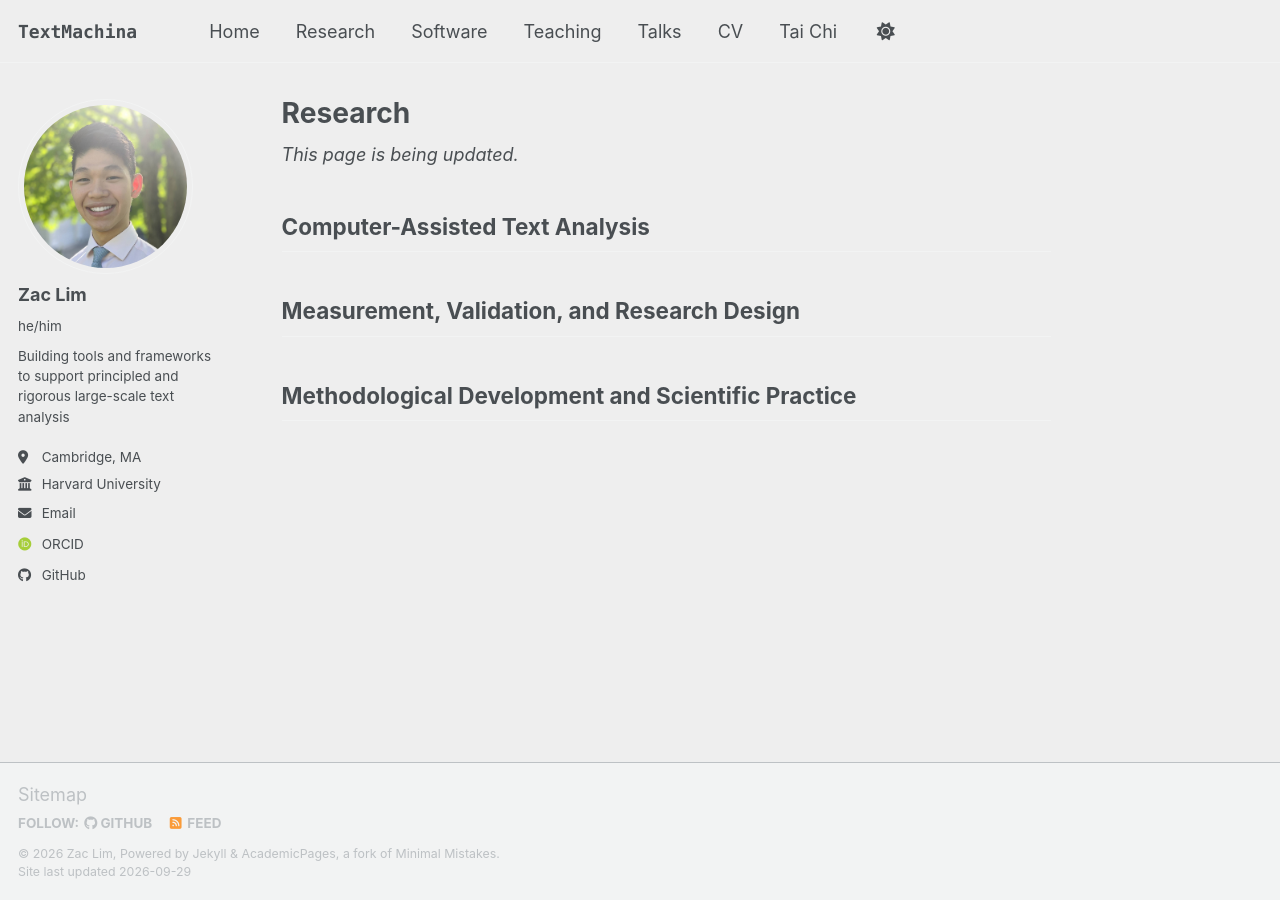
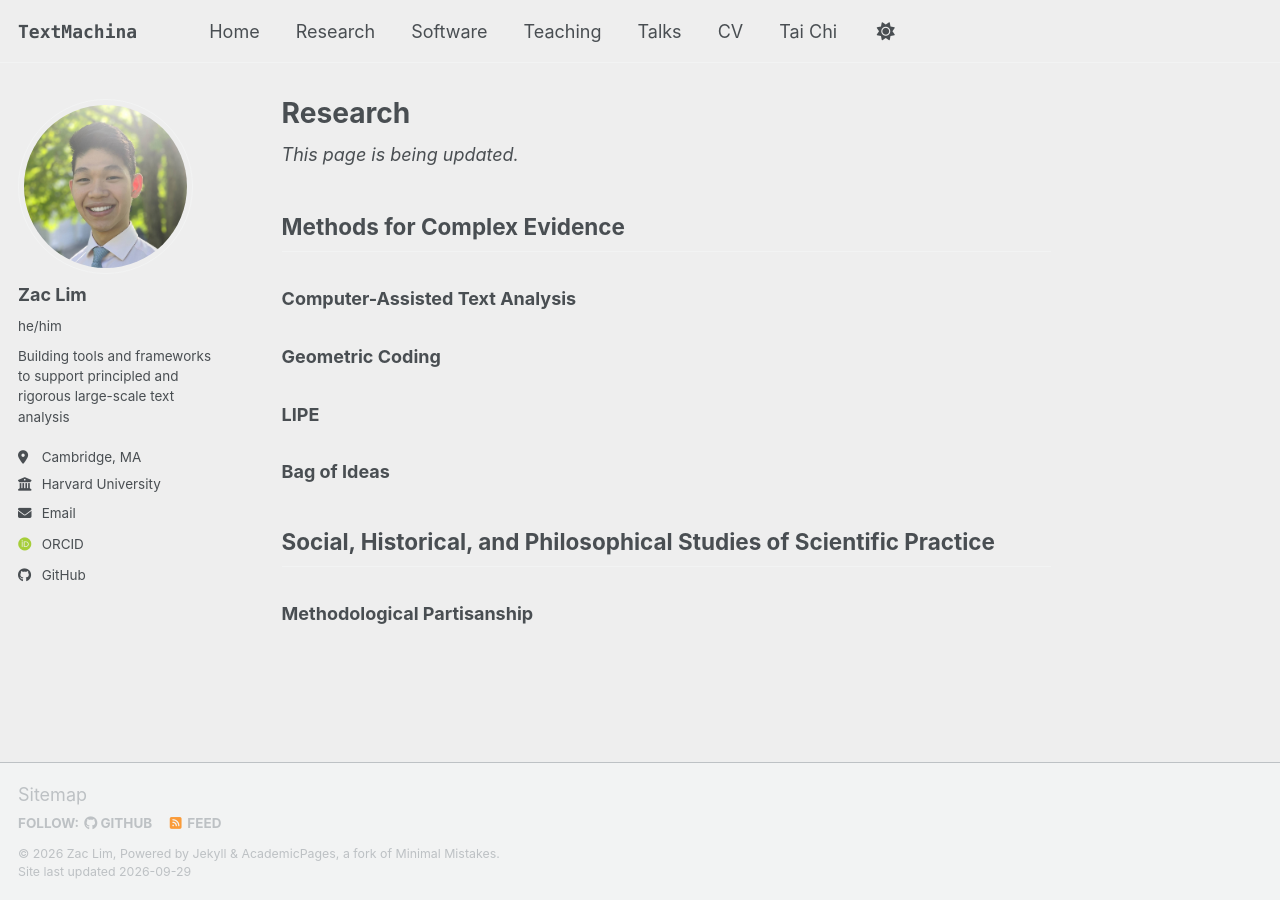
Before and after one commit to zacthinks/zacthinks.github.io, a Jekyll site: the page built from _pages/research.md, in a window 1280 px wide. Built offline with Jekyll 4.4.1, drawn with Linux system fonts in a browser that asks for light colours; some web fonts are replaced; a script bundle is joined from its source files by our own code; library files that are not in the unit come from our copies.

Commit message:
Restructure Research page around projects and outputs

```diff
--- a/_pages/research.md
+++ b/_pages/research.md
@@ -7,14 +7,23 @@ author_profile: true
 
 *This page is being updated.*
 
-## Computer-Assisted Text Analysis
+## Methods for Complex Evidence
 
-<!-- Substantive overview and project descriptions to be written with Zac. -->
+### Computer-Assisted Text Analysis
+<!-- Research agenda, papers, and TeAL link to be added with Zac. -->
 
-## Measurement, Validation, and Research Design
+### Geometric Coding
+<!-- Research approach, papers, and GeCo link to be added with Zac. -->
 
-<!-- Keep public description high-level until DBYS is public. -->
+<a id="lipe"></a>
+### LIPE
+<!-- Research project, papers/preprint, and software link to be added with Zac. -->
 
-## Methodological Development and Scientific Practice
+<a id="bag-of-ideas"></a>
+### Bag of Ideas
+<!-- Research project, papers/talks, and software link to be added with Zac. -->
 
-<!-- Substantive overview and project descriptions to be written with Zac. -->
+## Social, Historical, and Philosophical Studies of Scientific Practice
+
+### Methodological Partisanship
+<!-- Papers, dissertation relationship, and data-resource links to be added with Zac. -->
```
